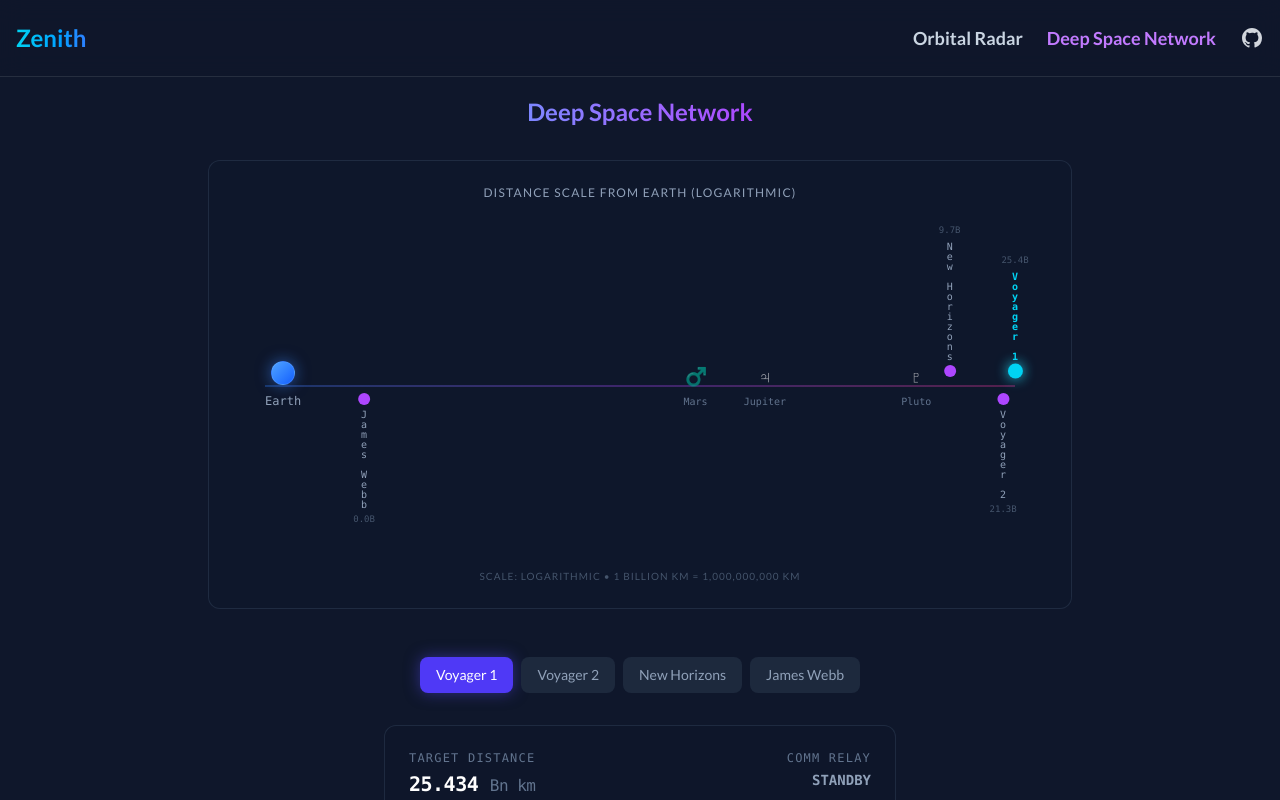
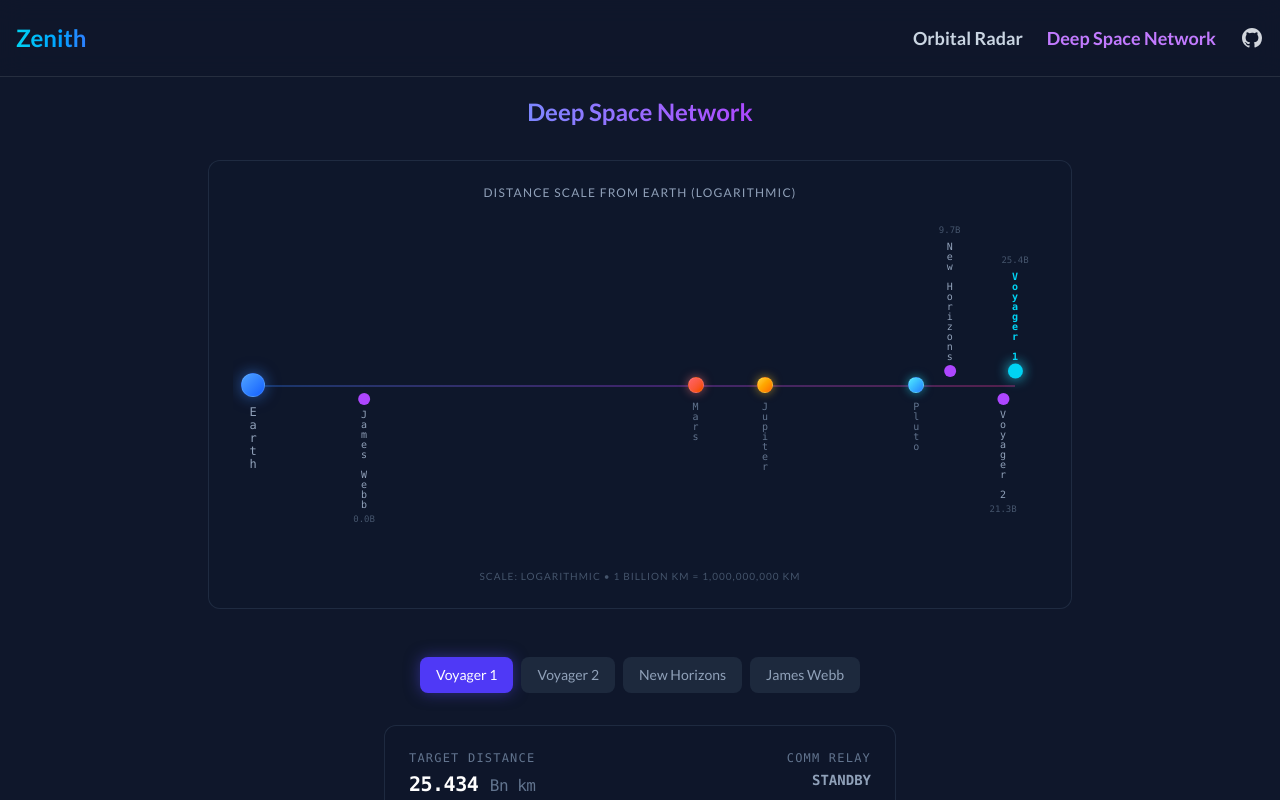
Before and after one commit to kohld/zenith, a React (Vite) app: page / in a window 1280 px wide. Both pictures are taken after a click on the button "Deep Space Network". Shown: the top 800 px of the page. Built offline with nearby package versions, Linux system fonts and the light colour scheme.

Commit message:
[STYLE] Update DistanceScale planet milestones: - Change planet labels to vertical orientation - Replace emoji icons with CSS gradient bubbles - Center icons on the timeline

```diff
--- a/src/components/DeepSpace/DistanceScale.tsx
+++ b/src/components/DeepSpace/DistanceScale.tsx
@@ -10,10 +10,10 @@ interface DistanceScaleProps {
 
 // Celestial reference points (distances from Earth in km)
 const MILESTONES = [
-    { name: 'Moon', distance: 384400, icon: '🌕' },
-    { name: 'Mars', distance: 225_000_000, icon: '♂️' }, // Average
-    { name: 'Jupiter', distance: 628_000_000, icon: '♃' }, // Average
-    { name: 'Pluto', distance: 5_900_000_000, icon: '♇' }, // Average
+    { name: 'Moon', distance: 384400, gradient: 'from-slate-300 to-slate-500', shadow: 'rgba(203,213,225,0.6)' },
+    { name: 'Mars', distance: 225_000_000, gradient: 'from-red-400 to-orange-600', shadow: 'rgba(248,113,113,0.6)' }, // Average
+    { name: 'Jupiter', distance: 628_000_000, gradient: 'from-amber-300 to-orange-500', shadow: 'rgba(251,191,36,0.6)' }, // Average
+    { name: 'Pluto', distance: 5_900_000_000, gradient: 'from-cyan-300 to-blue-500', shadow: 'rgba(34,211,238,0.6)' }, // Average
 ];
 
 export const DistanceScale = ({ spacecraft, selectedId, onSelectSpacecraft, isPinging, pingProgress }: DistanceScaleProps) => {
@@ -71,9 +71,12 @@ export const DistanceScale = ({ spacecraft, selectedId, onSelectSpacecraft, isPi
                     )}
 
                     {/* Earth (Start Point) */}
-                    <div className="absolute left-0 top-1/2 -translate-y-1/2 flex flex-col items-center">
-                        <div className="w-6 h-6 mb-2 rounded-full bg-gradient-to-br from-blue-400 to-blue-600 shadow-[0_0_15px_rgba(59,130,246,0.6)] border border-blue-300/20" />
-                        <span className="text-xs text-slate-400 font-mono">Earth</span>
+                    <div className="absolute left-0 top-1/2 flex flex-col items-center">
+                        {/* Centered on line */}
+                        <div className="absolute -translate-y-1/2 -translate-x-1/2 flex flex-col items-center">
+                            <div className="w-6 h-6 rounded-full bg-gradient-to-br from-blue-400 to-blue-600 shadow-[0_0_15px_rgba(59,130,246,0.6)] border border-blue-300/20" />
+                            <span className="absolute top-8 text-xs text-slate-400 font-mono" style={{ writingMode: 'vertical-rl', textOrientation: 'upright', letterSpacing: '-1px' }}>Earth</span>
+                        </div>
                     </div>
 
                     {/* Milestones */}
@@ -84,11 +87,22 @@ export const DistanceScale = ({ spacecraft, selectedId, onSelectSpacecraft, isPi
                         return (
                             <div
                                 key={milestone.name}
-                                className="absolute top-1/2 -translate-y-1/2 -translate-x-1/2 flex flex-col items-center"
+                                className="absolute top-1/2"
                                 style={{ left: `${pos}%` }}
                             >
-                                <div className="text-lg mb-1 opacity-60">{milestone.icon}</div>
-                                <span className="text-[10px] text-slate-500 font-mono whitespace-nowrap">{milestone.name}</span>
+                                {/* Icon centered on line */}
+                                <div
+                                    className={`absolute -translate-x-1/2 -translate-y-1/2 w-4 h-4 rounded-full bg-gradient-to-br ${milestone.gradient} border border-white/10`}
+                                    style={{ boxShadow: `0 0 10px ${milestone.shadow}` }}
+                                />
+
+                                {/* Vertical Label below */}
+                                <span
+                                    className="absolute top-4 -translate-x-1/2 text-[10px] text-slate-500 font-mono whitespace-nowrap"
+                                    style={{ writingMode: 'vertical-rl', textOrientation: 'upright', letterSpacing: '-1px' }}
+                                >
+                                    {milestone.name}
+                                </span>
                             </div>
                         );
                     })}
```
